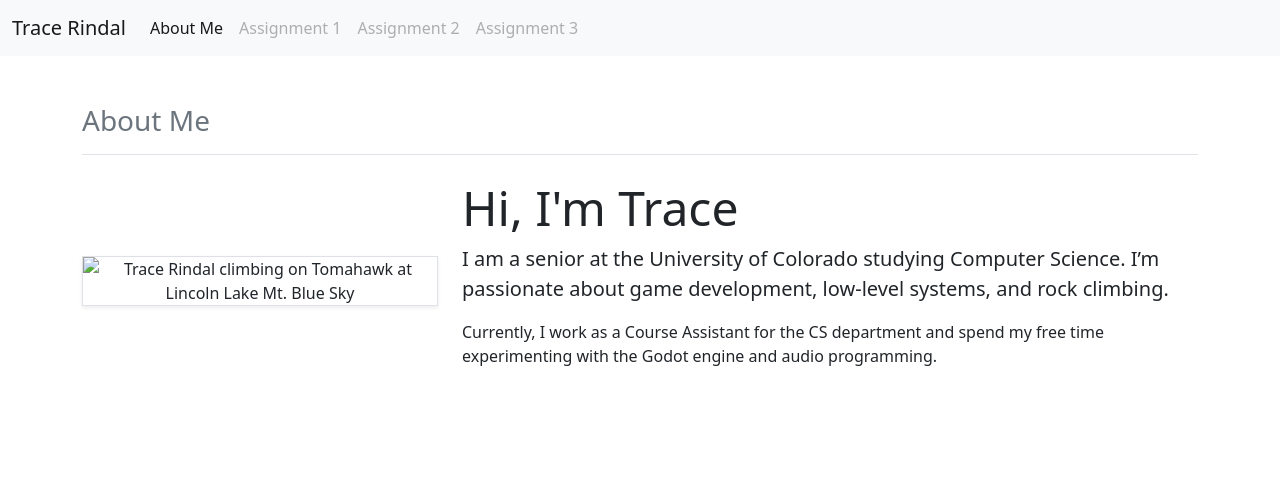
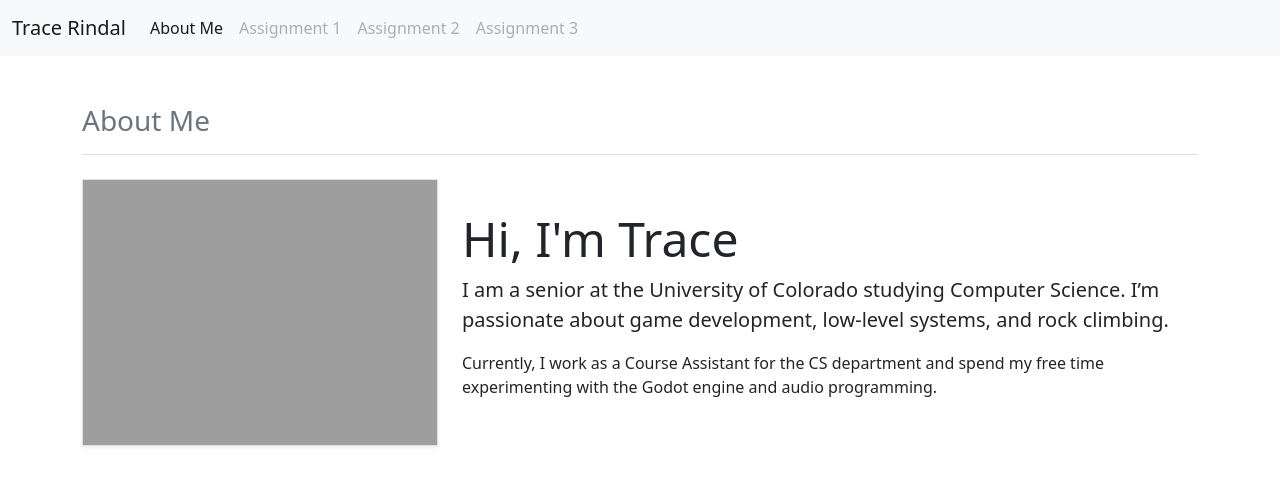
Before and after one commit to Tracerin/universal-design, a plain HTML site: page docs/index.html in a window 1280 px wide. Drawn offline with nearby package versions, Linux system fonts and the light colour scheme; the site is published under a folder, as on GitHub Pages, so addresses that start at the root find nothing.

Commit message:
fixed img path

```diff
--- a/docs/index.html
+++ b/docs/index.html
@@ -54,7 +54,7 @@
 
       <div class="row align-items-center">
         <div class="col-md-4 text-center mb-4 mb-md-0">
-          <img src="/resources/img/trace_climbing_tomahawk.png" class="img-fluid square border shadow-sm"
+          <img src="resources/img/trace_climbing_tomahawk.png" class="img-fluid square border shadow-sm"
             alt="Trace Rindal climbing on Tomahawk at Lincoln Lake Mt. Blue Sky">
         </div>
 
```
